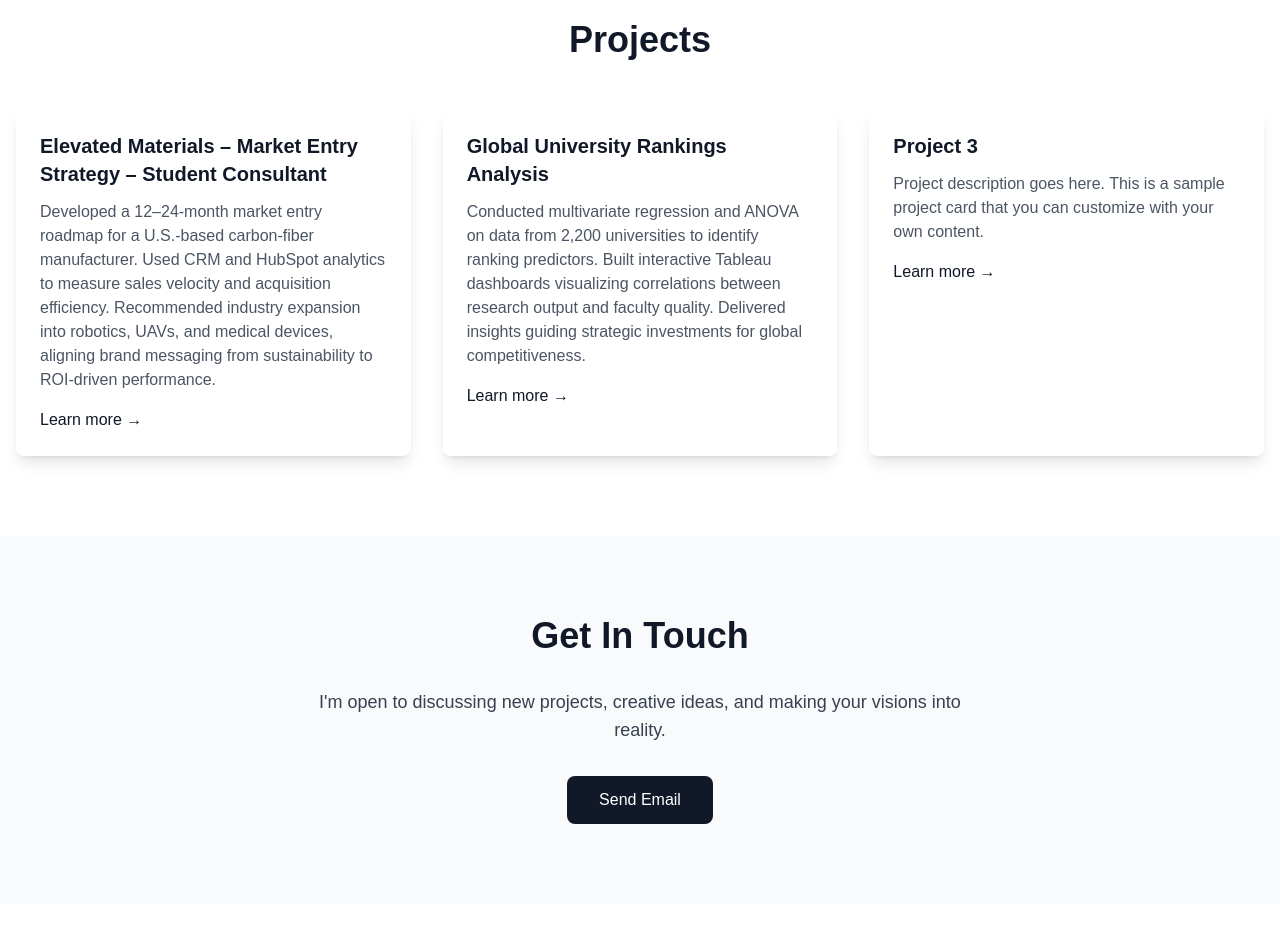
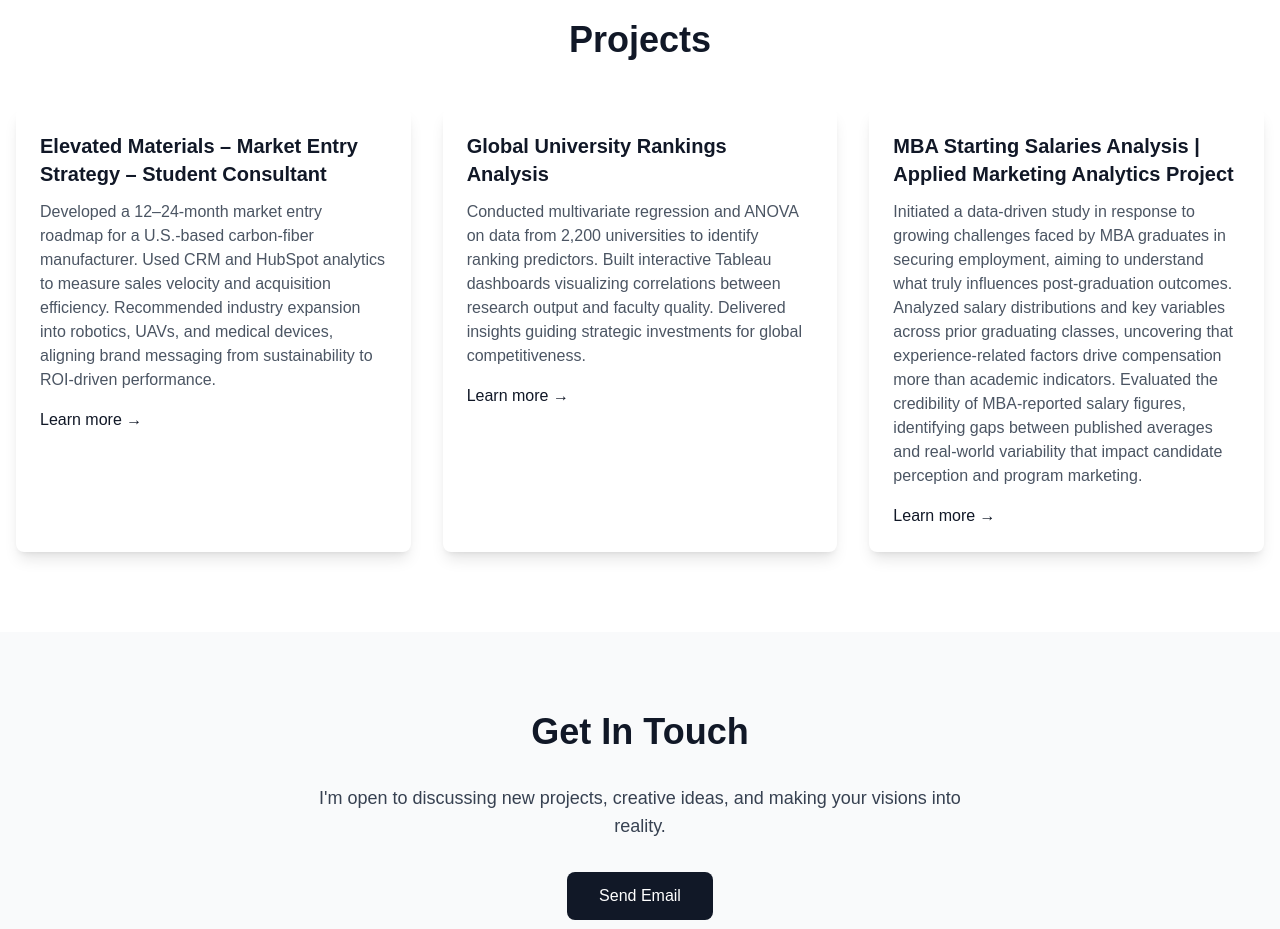
Before and after one commit to timaddg/Marketing_Portfolio, a Next.js app: page / in a window 1280 px wide. Shown: the part 1000-1929 px from the top of the page. Before the commit the page ends 1904 px from the top, so only its background shows below. Built offline with nearby package versions, Linux system fonts and the light colour scheme.

Commit message:
Update project card on homepage with detailed description for MBA Starting Salaries Analysis.

```diff
--- a/app/page.tsx
+++ b/app/page.tsx
@@ -84,11 +84,10 @@ export default function Home() {
             </div>
             <div className="bg-white dark:bg-gray-800 rounded-lg shadow-lg p-6 hover:shadow-xl transition-shadow duration-200">
               <h3 className="text-xl font-semibold text-gray-900 dark:text-white mb-3">
-                Project 3
+                MBA Starting Salaries Analysis | Applied Marketing Analytics Project
               </h3>
               <p className="text-gray-600 dark:text-gray-300 mb-4">
-                Project description goes here. This is a sample project card that you can
-                customize with your own content.
+                Initiated a data-driven study in response to growing challenges faced by MBA graduates in securing employment, aiming to understand what truly influences post-graduation outcomes. Analyzed salary distributions and key variables across prior graduating classes, uncovering that experience-related factors drive compensation more than academic indicators. Evaluated the credibility of MBA-reported salary figures, identifying gaps between published averages and real-world variability that impact candidate perception and program marketing.
               </p>
               <a
                 href="#"
```
